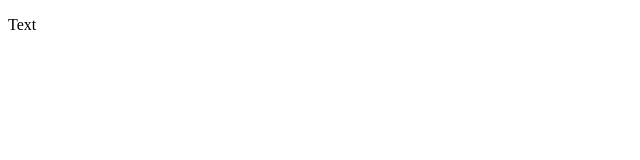
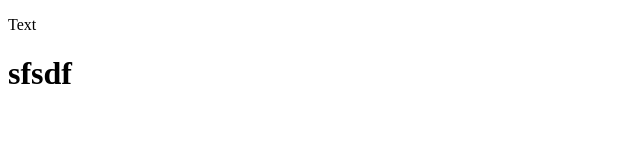
Before and after one commit to Marseillais98/test, a plain HTML site: page index.html in a window 1280 px wide. Shown: the whole page, without its empty margins (0-640 px from the left). Drawn offline with Linux system fonts and the light colour scheme.

Commit message:
second commit

```diff
--- a/index.html
+++ b/index.html
@@ -8,5 +8,6 @@
 </head>
 <body>
     <p>Text</p>
+    <h1>sfsdf</h1>
 </body>
 </html>
```
Also changed, not shown: Readme.txt (deleted).
